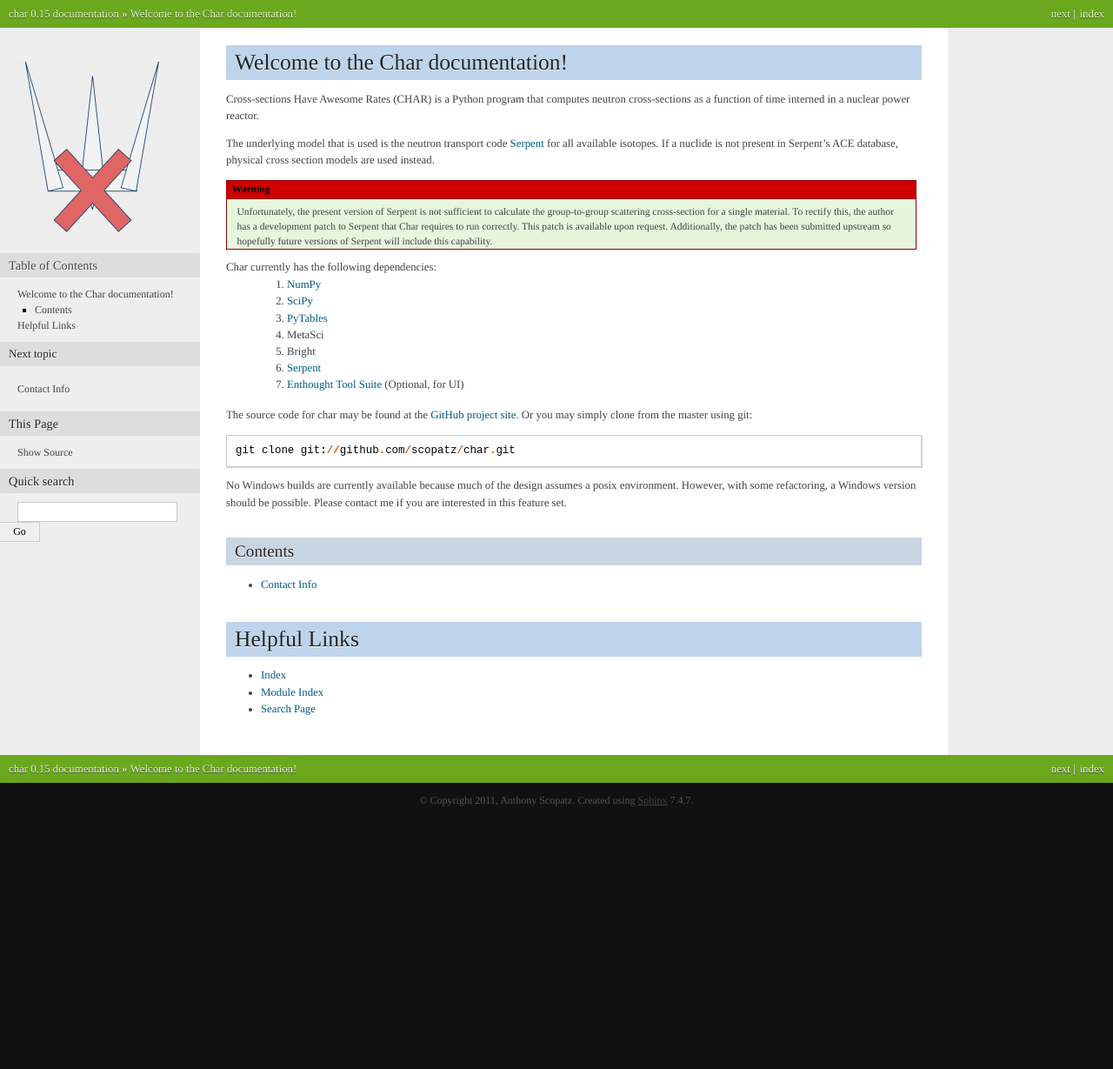
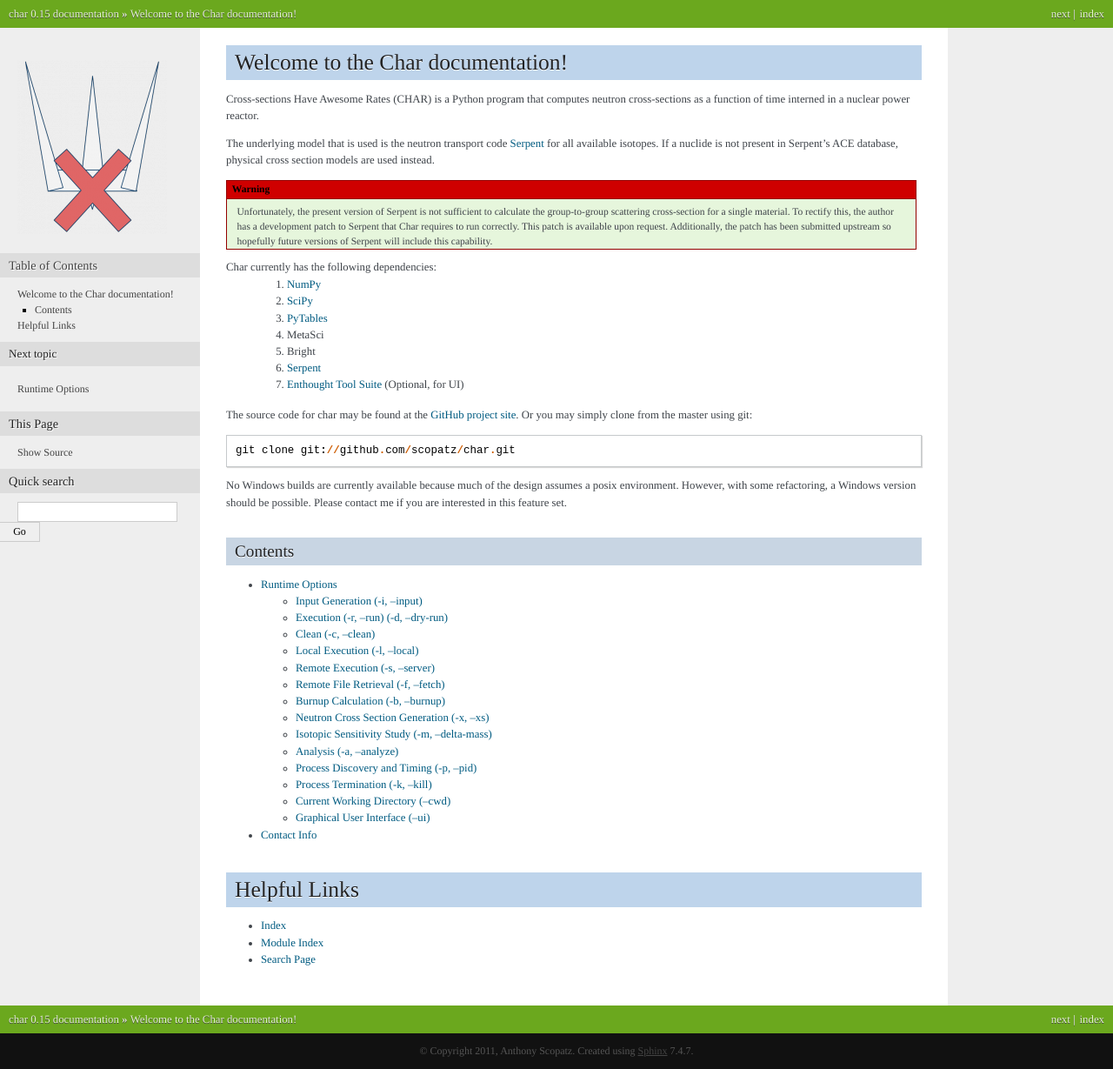
Before and after one commit to bright-dev/bright, a Sphinx documentation site: the page built from doc/source/index.rst, in a window 1280 px wide. Shown: the whole page at 87% size. Built offline with Sphinx 7.4.7, drawn with Linux system fonts in a browser that asks for light colours; formulas are drawn with MathJax 3; before the commit the page ends 941 px from its top, so only the background shows below that; some of the changed lines change nothing that is shown.

Commit message:
Added a runtime.rst file to documentation.

```diff
--- a/doc/source/index.rst
+++ b/doc/source/index.rst
@@ -42,6 +42,7 @@
 .. toctree::
    :maxdepth: 2
 
+   runtime
    contact
 
 =============
--- /dev/null
+++ b/doc/source/runtime.rst
@@ -0,0 +1,169 @@
+===============
+Runtime Options
+===============
+
+Char has a large number of runtime options that drive how it performs.  You can obtain the
+following information by using the ``--help`` option::
+
+    Usage: char [options] confchar
+
+    Options:
+      -h, --help        show this help message and exit
+      -v, --verbose     Gives extra info while running.
+      -i, --input       Makes the transport calculation input deck.
+      -r, --run         Run the transport calculation.
+      -d, --dry-run     Dry Run. Do NOT run the transport calculation.
+      -a, --analyze     Run analysis on database.
+      -b, --burnup      Run the burnup calculation.
+      -x, --xs          Run the cross-section generation calculation.
+      -m, --delta-mass  Run the initial isotope sensitivity calculation.
+      -c, --clean       Cleans the reactor direactory of current files.
+      -l, --local       Run or Fetch files locally.
+      -s, --server      Run or Fetch files from a remote server.
+      -f, --fetch       Fetches files from the remote server. Does not run
+                        transport, even if -r is set. Automatically sets -s.
+      -p, --pid         Finds the process identification number of a current
+                        transport run. Sets -d.
+      -k, --kill        Kills the current transport run. Sets -p.
+      --cwd             Run char in the current working directory.
+      --ui              Launches the char ui.
+
+The ``confchar`` argument is a path to a python file, typically called ``defchar.py`` that is used to
+specify required parameters of char.  The reason that this appears as a runtime argument is because
+configuration files can be specified and stored up for different types of reactors, runs, or perturbations.
+
+
+-------------------------------
+Input Generation  (-i, --input)
+-------------------------------
+This option generates all of the initial input files that are required to perform any transport run.
+It initializes the ``{reactor}.h5`` file, which is the cross-section database.
+
+
+-------------------------------------
+Execution (-r, --run) (-d, --dry-run)
+-------------------------------------
+The run command encapsulates all of the logic on where to execute char (locally or on a server) and
+aggregates all of the run modes (burnup, cross-section generation, and isotopic sensitivity study)
+together in a single run command.
+
+If the above run modes are give withough the ``-r`` option, the transport will be run within this process
+rather than being subprocessed out appropriately.
+
+On the other hand, the ``-d``  command will set up all required files to run, but skip the actual execution.
+This is most useful in debugging.
+
+
+-------------------
+Clean (-c, --clean)
+-------------------
+Execution typically produces a large number of files.  These mostly come from serpent and other
+inputs that char uses and parses.  However, if you are worried about a previous run interfering
+with the state of a new run, the clean command will remove all previously generated files and ensure
+a fresh start.
+
+
+-----------------------------
+Local Execution (-l, --local)
+-----------------------------
+This command, along with ``-r``, will run char and all of the serpent runs locally.
+
+
+-------------------------------
+Remote Execution (-s, --server)
+-------------------------------
+This command, along with ``-r``, will run char and all of the serpent runs on a remote server machine.
+This server must have serpent and char and all of thier dependnecies installed as well.  The remote
+server information must be specified in the ``confchar`` file.
+
+This uses ssh and rsync on the backend, so an rsa key is highly recomended.
+
+
+-----------------------------------
+Remote File Retrieval (-f, --fetch)
+-----------------------------------
+Char provides an easy way to fetch the files that were generated on a remote server via the ``-f`` option.
+
+
+---------------------------------
+Burnup Calculation (-b, --burnup)
+---------------------------------
+This option runs char in a burnup mode which calculates and stores the isotopic vectors for every
+burnup step, for every perturbation.  This option is typically required before other kinds of
+calculation modes.
+
+
+-------------------------------------------
+Neutron Cross Section Generation (-x, --xs)
+-------------------------------------------
+The main purpose of char is to calculate neutron cross-sections for various reactor situations.
+This determines whether every isotope in the isotopic tracking list is available in serpent or not.
+If it is, then serpent is used to generate cross sections of the reaction types specified.
+If the isotope is not available in the serepent library, then the physical models are used along with a
+high-resolution flux (calculated by serpent) to generate the cross-sections.
+
+This run mode requires that the burnup calculation be run as well.
+
+
+---------------------------------------------
+Isotopic Sensitivity Study (-m, --delta-mass)
+---------------------------------------------
+Char allows for the inital isotopic vector to be perturbed on a per-isotope basis.
+However, in general, pertubing all isotopes in not desirable because most isotopes do
+not have a significant impact on the reactivity of the core.
+
+Still, for more complex reactors with a large number of input isotopics, determining which
+nuclides to perturb is not immeadiately appearent.  For exmaple, in an typical light water
+reactor, U-235 is the isotope to perturb.  However, in a given fast reactor setup the answer
+is less obvious.
+
+The ``-m`` option seeks to rectify this by performing a linear sensitivity study for all
+isotopes to the reactivity of the reactor for all perturbations.  Results are displayed
+as if the ``-a`` analysis option were used.
+
+
+------------------------
+Analysis (-a, --analyze)
+------------------------
+This mode performs analysis for a previosuly calculated database.
+
+Currently, only the isotopic sensitivity study has an associated analysis mode.  Here
+for each isotope and for each perturbation, the standard deviation of the reactivity
+is calculated for each burn step.  The maximum of standard deviation over all burn steps
+and perturbations is takes as the metric for each isotopes.  The isotopes are then sorted
+by this metric.  The higher the value the more likely this isotopes should be incuded as
+a perturbation parameter to the database.  The maximal standard deviation for each isotope
+is printed to stdout.
+
+
+----------------------------------------
+Process Discovery and Timing (-p, --pid)
+----------------------------------------
+This command find the process identity for a given run of char that has already been spwaned.
+This command may work in conjuction with ``-l`` and ``-s`` for local and remote discovery.
+
+Additionally, it prints out the time that the has been spent executing this command.
+
+
+--------------------------------
+Process Termination (-k, --kill)
+--------------------------------
+This command attempts to kill any currently executing char process.  It may be run
+in conjuction with ``-l`` and ``-s`` for local and remote termination.
+
+
+---------------------------------
+Current Working Directory (--cwd)
+---------------------------------
+This command executes char within the current working directory, rather than creating a folder
+with the same name as the reactor and execting there.  This option is primarily used in char's
+internals, but may be useful for debugging.
+
+
+-------------------------------
+Graphical User Interface (--ui)
+-------------------------------
+Char comes packaged with a graphical user interface.  Currently, this is used to
+inspect the database library and plot certain types of regular data.
+
+The GUI is based of of the Enthought Tool Suite.  Here is a screenshot, because people love those.
```
